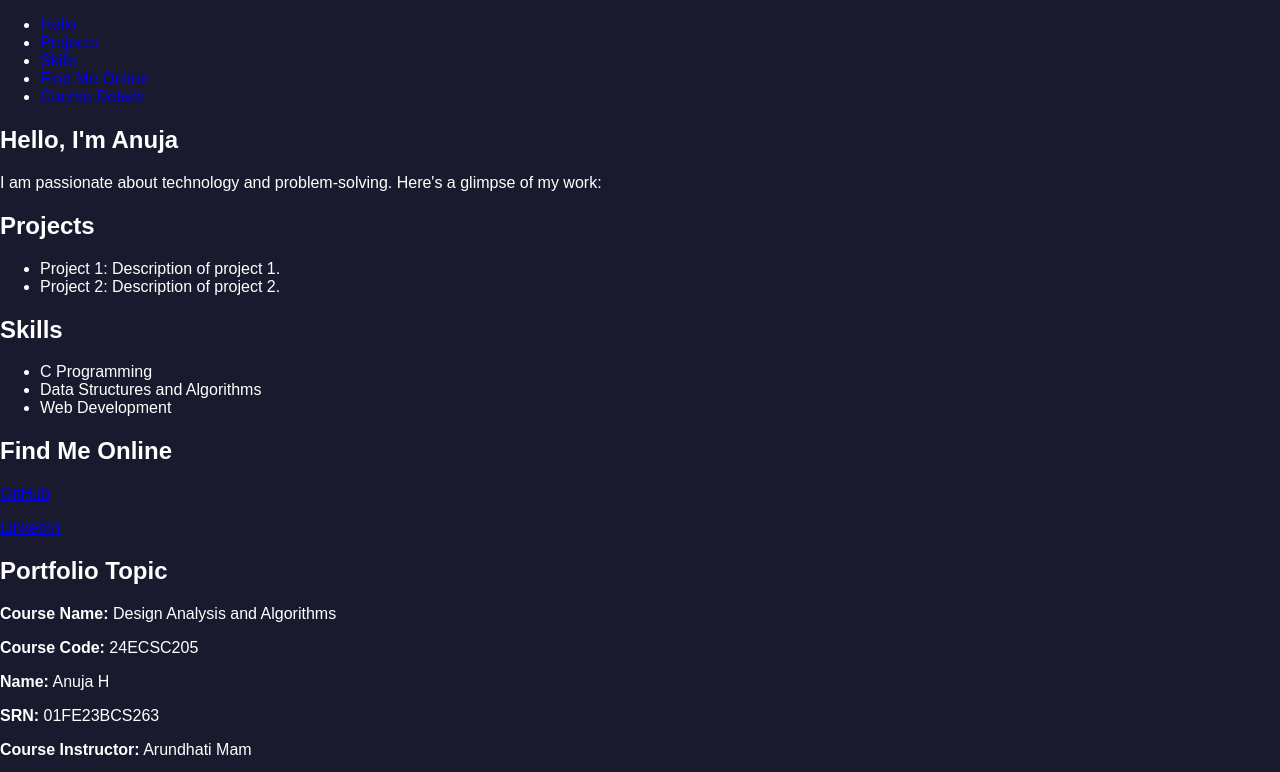
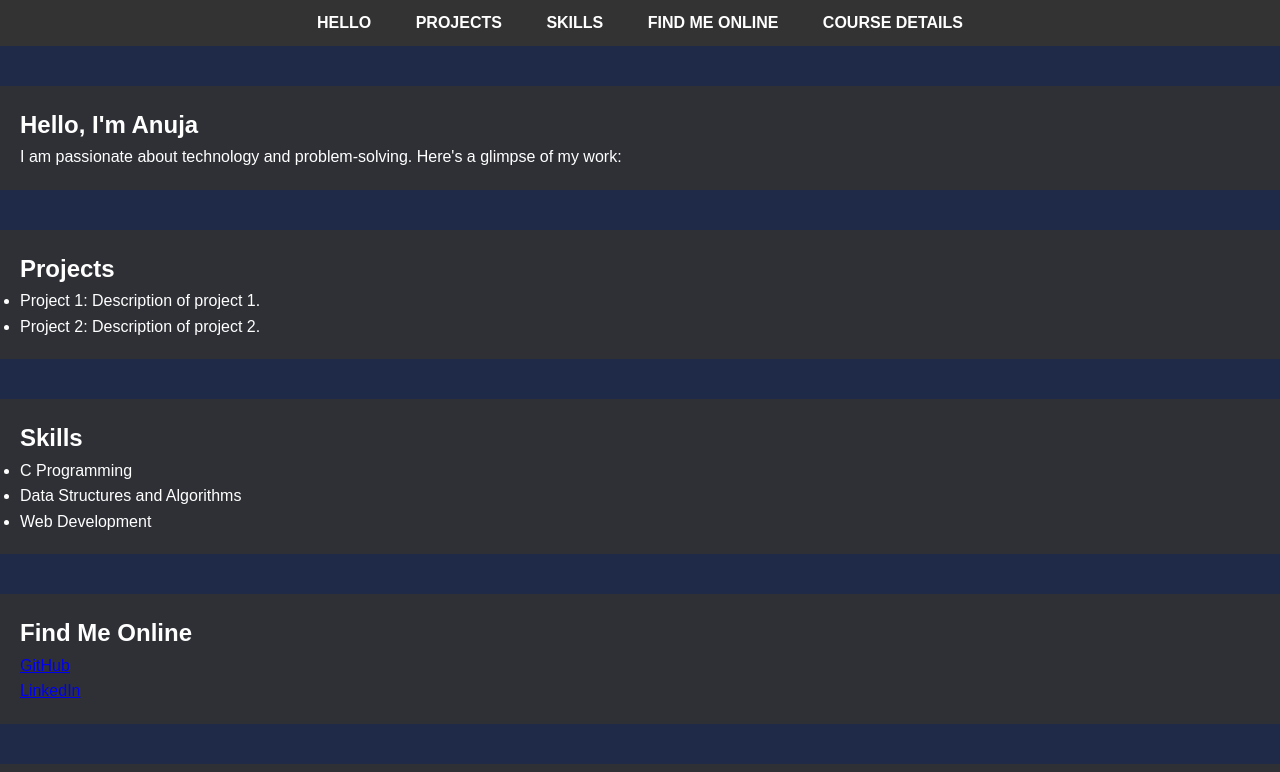
Before and after one commit to anujahanamagoudar/ANUJA_PORTFOLIO.github.io, a plain HTML site: page index.html in a window 1280 px wide. Shown: the top 772 px of the page. Drawn offline with Linux system fonts and the light colour scheme.

Commit message:
Update styles.css

```diff
--- a/styles.css
+++ b/styles.css
@@ -1,66 +1,43 @@
-/* General Styling */
-body {
+* {
     margin: 0;
-    font-family: Arial, sans-serif;
-    background-color: #1a1a2e;
-    color: #fff;
+    padding: 0;
+    box-sizing: border-box;
 }
 
-/* Navigation Bar */
-.navbar {
-    display: flex;
-    justify-content: center;
-    background-color: #111;
-    padding: 10px;
+body {
+    font-family: Arial, sans-serif;
+    background-color: #1e2a47;
+    color: white;
+    line-height: 1.6;
 }
 
-.navbar a {
-    color: #fff;
-    text-decoration: none;
-    padding: 10px 20px;
-    font-size: 18px;
+header {
+    background: #333;
+    padding: 10px 0;
+    text-align: center;
 }
 
-.navbar a:hover {
-    background-color: #575757;
-    border-radius: 5px;
+header nav ul {
+    list-style: none;
 }
 
-.navbar .active {
-    color: #00ffff;
-    font-weight: bold;
+header nav ul li {
+    display: inline;
+    margin: 0 20px;
 }
 
-/* Home Section */
-.home-section {
-    padding: 50px;
-    text-align: center;
-    background-color: #162447;
+header nav ul li a {
+    text-decoration: none;
+    color: white;
+    font-weight: bold;
+    text-transform: uppercase;
 }
 
-.home-title {
-    font-size: 30px;
-    color: lightSkyBlue;
-    margin-bottom: 30px;
+header nav ul li a:hover {
+    color: #f39c12;
 }
 
-.home-flex {
-    display: flex;
-    align-items: center;
-    justify-content: center;
-    gap: 20px;
-}
-
-.profile-pic {
-    border-radius: 10px;
-    width: 300px;
-    height: auto;
-    box-shadow: 0px 0px 15px rgba(0, 0, 0, 0.5);
-}
-
-.home-subtitle {
-    font-size: 35px;
-    color: white;
-    max-width: 500px;
-    text-align: left;
-}
+.section-container {
+    margin: 40px auto;
+    padding: 20px;
+    background-color: rgba(51, 51, 51, 0.8
```
